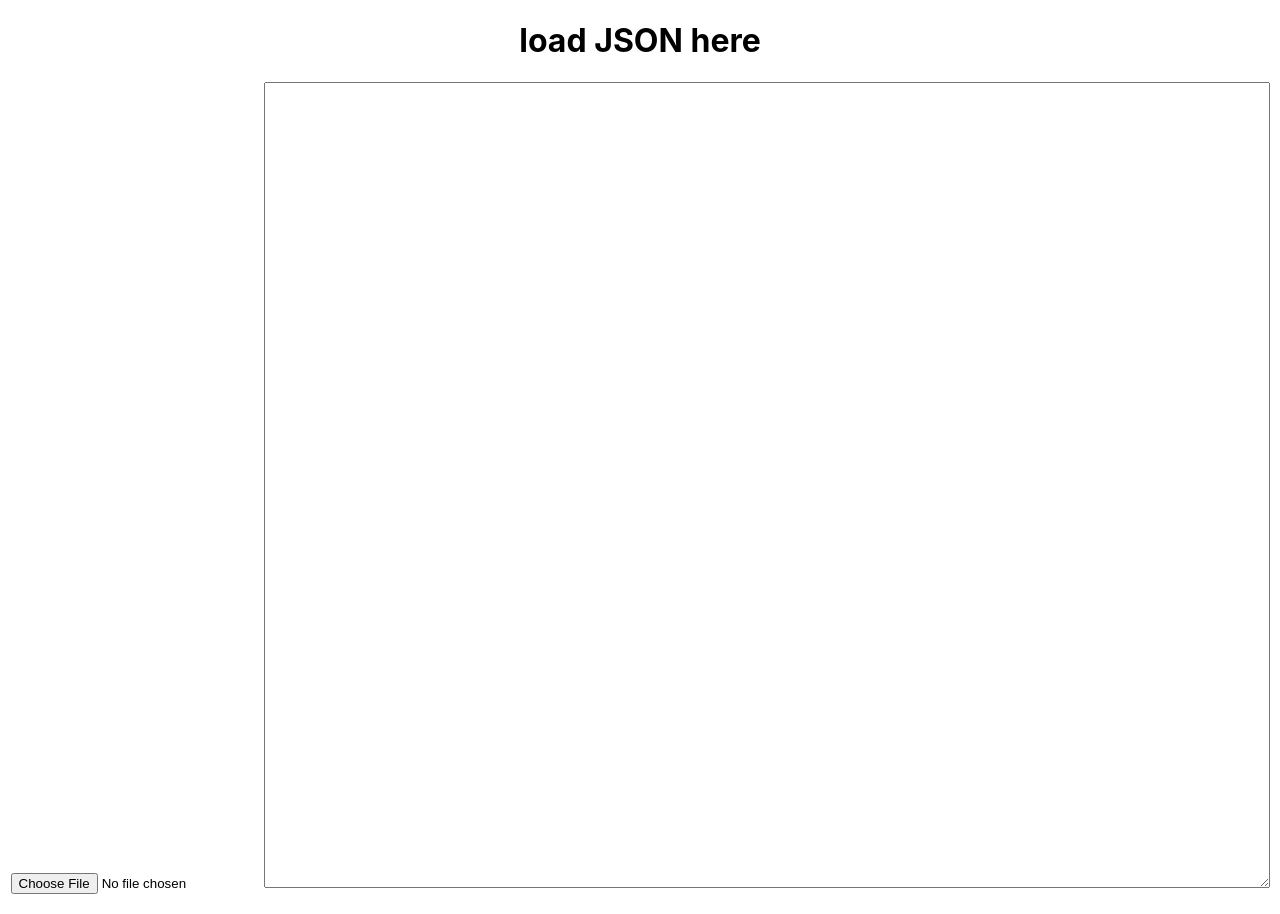
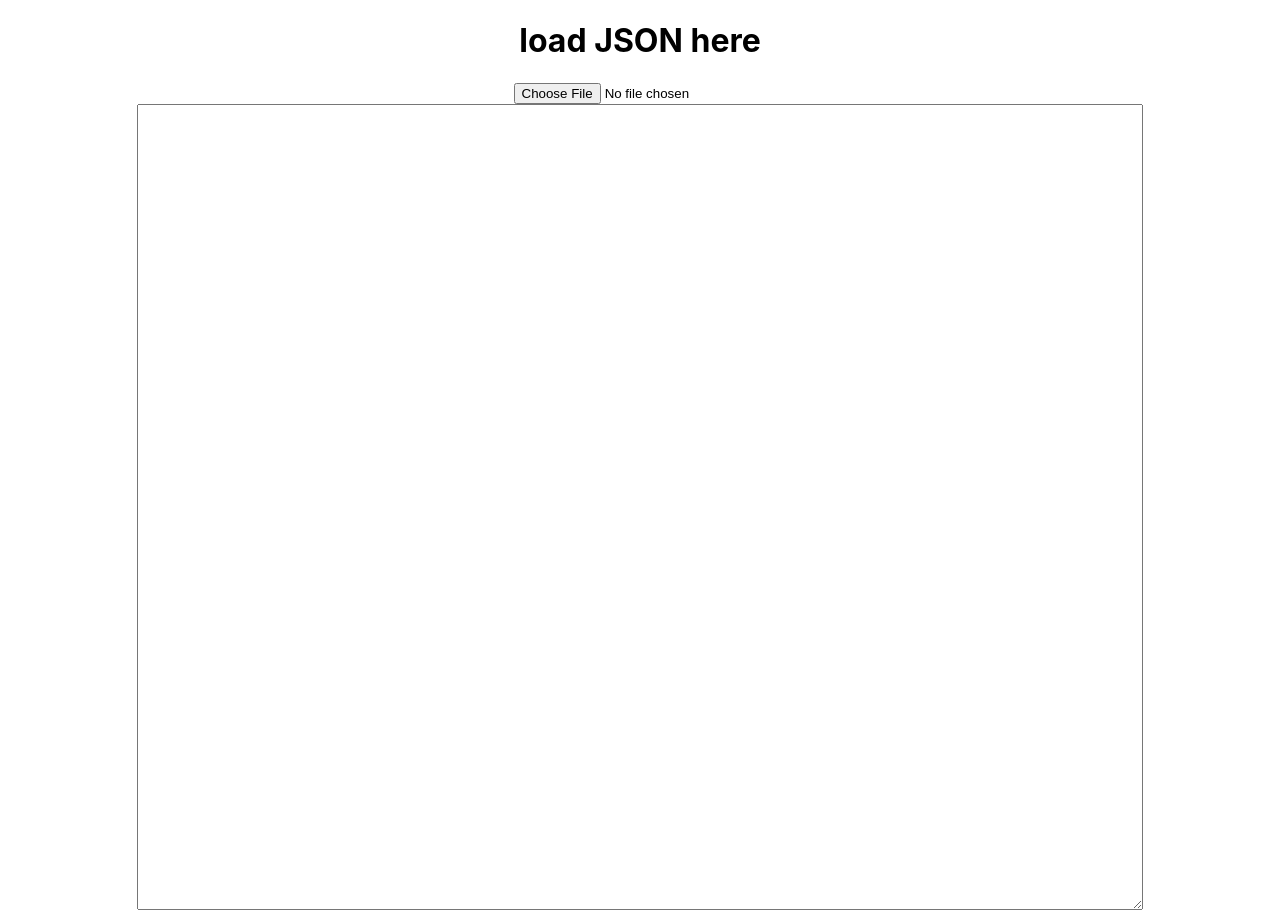
Before and after one commit to Sh-i-aw/Get-Inline, a React (Create React App) app: page / in a window 1280 px wide. Built offline with nearby package versions, Linux system fonts and the light colour scheme; the HTML template or start-up script is replaced by a standard one.

Commit message:
extracted file input & info list to be FileLoader component

```diff
--- a/src/App.js
+++ b/src/App.js
@@ -1,5 +1,6 @@
 import './App.css';
 import {useEffect, useState} from "react";
+import FileLoader from "./Components/FileLoader";
 
 function App() {
     const [file, setFile] = useState(null);
@@ -31,18 +32,7 @@ function App() {
             <h1> load JSON here </h1>
             {/*<label htmlFor="fileSelect" className="sr-only"> choose a file to upload </label>*/}
             {/*the line above is only visible for screen readers*/}
-            <input id="fileSelect" type="file" accept=".json" onChange={handleFileUpload}/>
-            {file && (
-                <section>
-                    File details:
-                    <ul>
-                        <li>Name: {file.name}</li>
-                        <li>Type: {file.type}</li>
-                        <li>Size: {file.size} bytes</li>
-                    </ul>
-                </section>
-            )}
-
+            <FileLoader file={file} onFileChange={handleFileUpload} />
             <textarea value={JSONtext} readOnly={true} style={{height:800, width:1000}}></textarea>
         </div>
     );
--- /dev/null
+++ b/src/Components/FileLoader.js
@@ -0,0 +1,19 @@
+
+export default function FileLoader (props) {
+    const {file, onFileChange} = props
+    return (
+        <div id="fileLoader">
+            <input id="fileSelect" type="file" accept=".json" onChange={onFileChange}/>
+            {file && (
+                <section>
+                    File details:
+                    <ul>
+                        <li>Name: {file.name}</li>
+                        <li>Type: {file.type}</li>
+                        <li>Size: {file.size} bytes</li>
+                    </ul>
+                </section>
+            )}
+        </div>
+    )
+}
```
